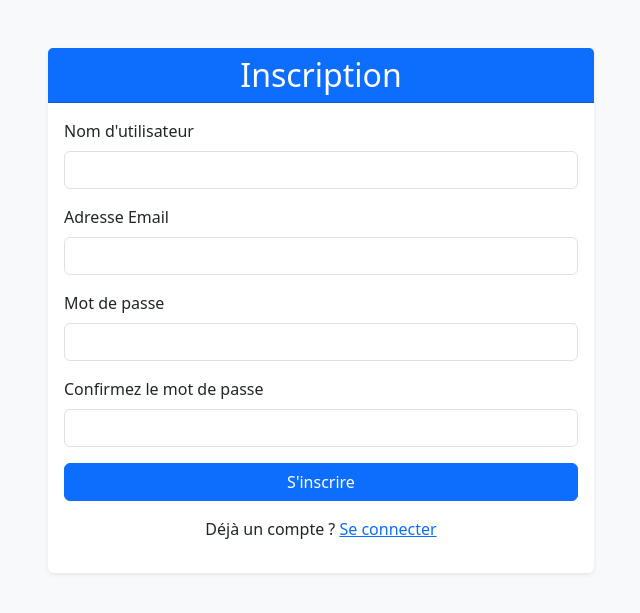
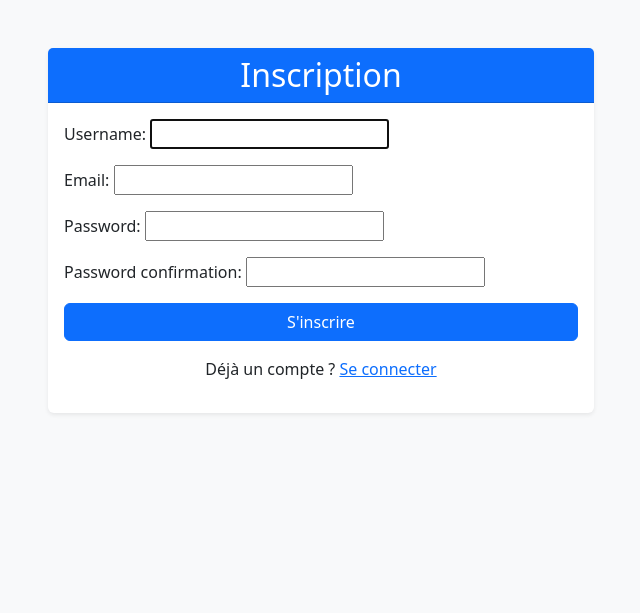
Before and after one commit to Zeini-23025/mini-project-django, a Django app: page /bibliotheque/signup/ in a window 1280 px wide. Shown: the top 613 px of the page, without its empty margins (319-959 px from the left). Run offline with Django 5.2, Linux system fonts and the light colour scheme.

Commit message:
amélioration  du code

```diff
--- /dev/null
+++ b/getionbibliotheque/bibliotheque/forms.py
@@ -0,0 +1,11 @@
+# forms.py
+from django import forms
+from django.contrib.auth.forms import UserCreationForm
+from django.contrib.auth.models import User
+
+class CustomUserCreationForm(UserCreationForm):
+    email = forms.EmailField(required=True)
+
+    class Meta:
+        model = User
+        fields = ('username', 'email', 'password1', 'password2')
--- a/getionbibliotheque/bibliotheque/templates/signup.html
+++ b/getionbibliotheque/bibliotheque/templates/signup.html
@@ -4,7 +4,6 @@
     <meta charset="UTF-8">
     <meta name="viewport" content="width=device-width, initial-scale=1.0">
     <title>Inscription - Bibliothèque</title>
-    <!-- Lien vers Bootstrap -->
     <link href="https://cdn.jsdelivr.net/npm/bootstrap@5.3.0-alpha1/dist/css/bootstrap.min.css" rel="stylesheet">
 </head>
 <body class="bg-light">
@@ -16,37 +15,17 @@
                         <h2 class="mb-0">Inscription</h2>
                     </div>
                     <div class="card-body">
-                        <form method="POST" class="needs-validation" novalidate>
+                        <form method="POST" novalidate>
                             {% csrf_token %}
-                            <!-- Affichage des champs du formulaire -->
-                            <div class="mb-3">
-                                <label for="username" class="form-label">Nom d'utilisateur</label>
-                                <input type="text" class="form-control" id="username" name="username" required>
-                                <div class="invalid-feedback">
-                                    Veuillez entrer un nom d'utilisateur.
+                            {% for field in form %}
+                                <div class="mb-3">
+                                    {{ field.label_tag }}
+                                    {{ field }}
+                                    {% if field.errors %}
+                                        <div class="text-danger small">{{ field.errors|striptags }}</div>
+                                    {% endif %}
                                 </div>
-                            </div>
-                            <div class="mb-3">
-                                <label for="email" class="form-label">Adresse Email</label>
-                                <input type="email" class="form-control" id="email" name="email" required>
-                                <div class="invalid-feedback">
-                                    Veuillez entrer une adresse email valide.
-                                </div>
-                            </div>
-                            <div class="mb-3">
-                                <label for="password1" class="form-label">Mot de passe</label>
-                                <input type="password" class="form-control" id="password1" name="password1" required>
-                                <div class="invalid-feedback">
-                                    Veuillez entrer un mot de passe.
-                                </div>
-                            </div>
-                            <div class="mb-3">
-                                <label for="password2" class="form-label">Confirmez le mot de passe</label>
-                                <input type="password" class="form-control" id="password2" name="password2" required>
-                                <div class="invalid-feedback">
-                                    Veuillez confirmer le mot de passe.
-                                </div>
-                            </div>
+                            {% endfor %}
                             <button type="submit" class="btn btn-primary w-100">S'inscrire</button>
                         </form>
                         <p class="mt-3 text-center">
@@ -57,24 +36,6 @@
             </div>
         </div>
     </div>
-
-    <!-- Scripts Bootstrap -->
     <script src="https://cdn.jsdelivr.net/npm/bootstrap@5.3.0-alpha1/dist/js/bootstrap.bundle.min.js"></script>
-    <script>
-        // Activation de la validation client Bootstrap
-        (function () {
-            'use strict';
-            const forms = document.querySelectorAll('.needs-validation');
-            Array.from(forms).forEach(form => {
-                form.addEventListener('submit', event => {
-                    if (!form.checkValidity()) {
-                        event.preventDefault();
-                        event.stopPropagation();
-                    }
-                    form.classList.add('was-validated');
-                }, false);
-            });
-        })();
-    </script>
 </body>
 </html>
--- a/getionbibliotheque/bibliotheque/views.py
+++ b/getionbibliotheque/bibliotheque/views.py
@@ -7,6 +7,7 @@ from django.contrib.auth.forms import AuthenticationForm
 from django.contrib.auth import login, logout
 
 # Décorateur personnalisé pour vérifier que l'utilisateur est un administrateur
+
 def admin_required(view_func):
     def _wrapped_view(request, *args, **kwargs):
         if not request.user.is_authenticated:
@@ -161,11 +162,12 @@ def login_view(request):
     if request.method == 'POST':
         form = AuthenticationForm(request, data=request.POST)
         if form.is_valid():
-            # Authentifier l'utilisateur
             user = form.get_user()
             login(request, user)
-            # Rediriger l'utilisateur vers la page d'accueil de l'admin
-            return redirect('admin_home')
+            if user.is_superuser:
+                return redirect('admin_home')
+            else:
+                return redirect('user_home')
     else:
         form = AuthenticationForm()
 
@@ -226,20 +228,23 @@ def mon_historique(request):
     historique = Emprunt.objects.filter(utilisateur=request.user)  # Historique des emprunts de l'utilisateur
     return render(request, 'user/mon_historique.html', {'historique': historique})
 
-from django.contrib.auth.forms import UserCreationForm
+
+# views.py
 from django.shortcuts import render, redirect
+from .forms import CustomUserCreationForm
 
-# Vue pour l'inscription des utilisateurs
 def signup_view(request):
     if request.method == 'POST':
-        form = UserCreationForm(request.POST)
+        form = CustomUserCreationForm(request.POST)
         if form.is_valid():
             form.save()
-            return redirect('login')  # Rediriger vers la page de login après l'inscription
+            return redirect('login')  # Assure-toi que tu as bien une URL nommée 'login'
     else:
-        form = UserCreationForm()
+        form = CustomUserCreationForm()
+    return render(request, 'signup.html', {'form': form})
 
-    return render(request, 'signup.html', {'form': form})
+
+
 @login_required
 def emprunter_livre(request, livre_id):
     livre = get_object_or_404(Livre, id=livre_id)
```
Also changed, not shown: getionbibliotheque/bibliotheque/models.py (+29 -5 lines), getionbibliotheque/bibliotheque/migrations/0001_initial.py, getionbibliotheque/db.sqlite3.
